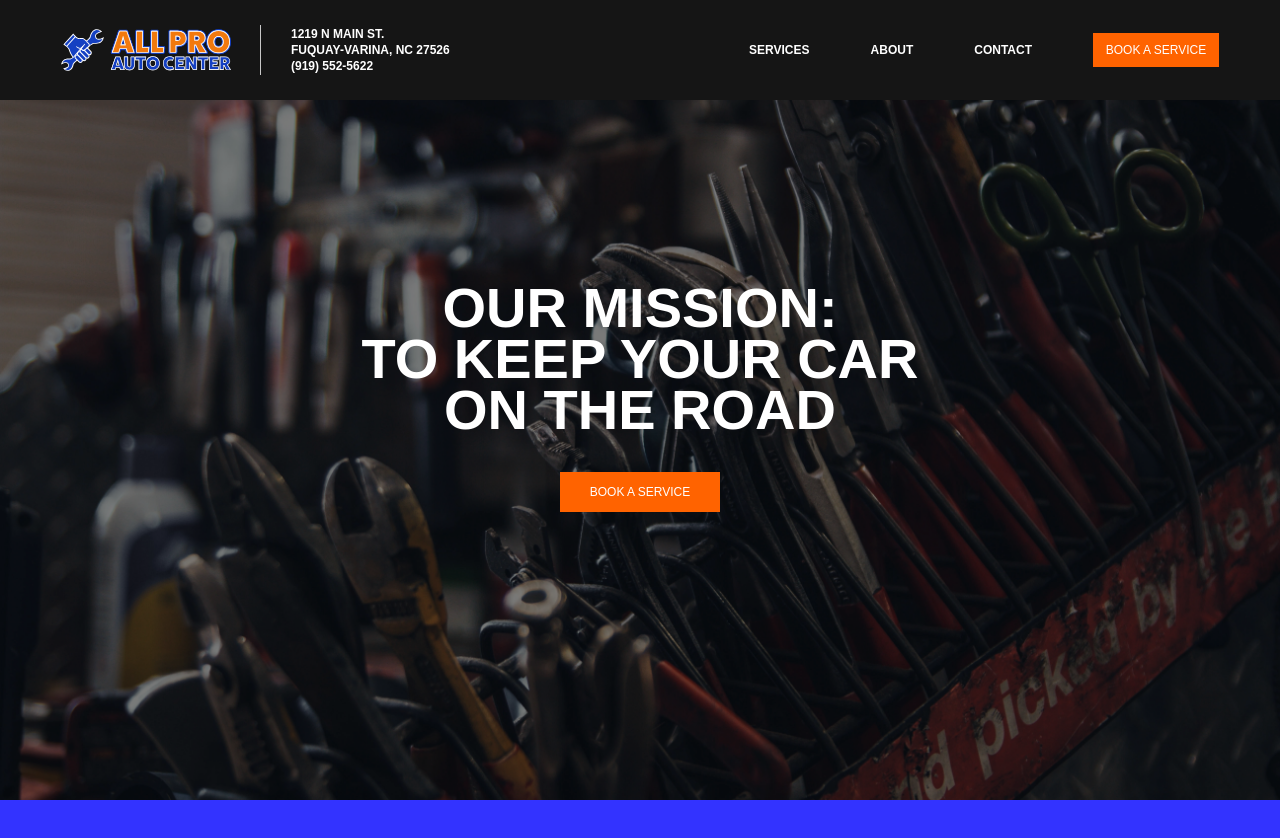
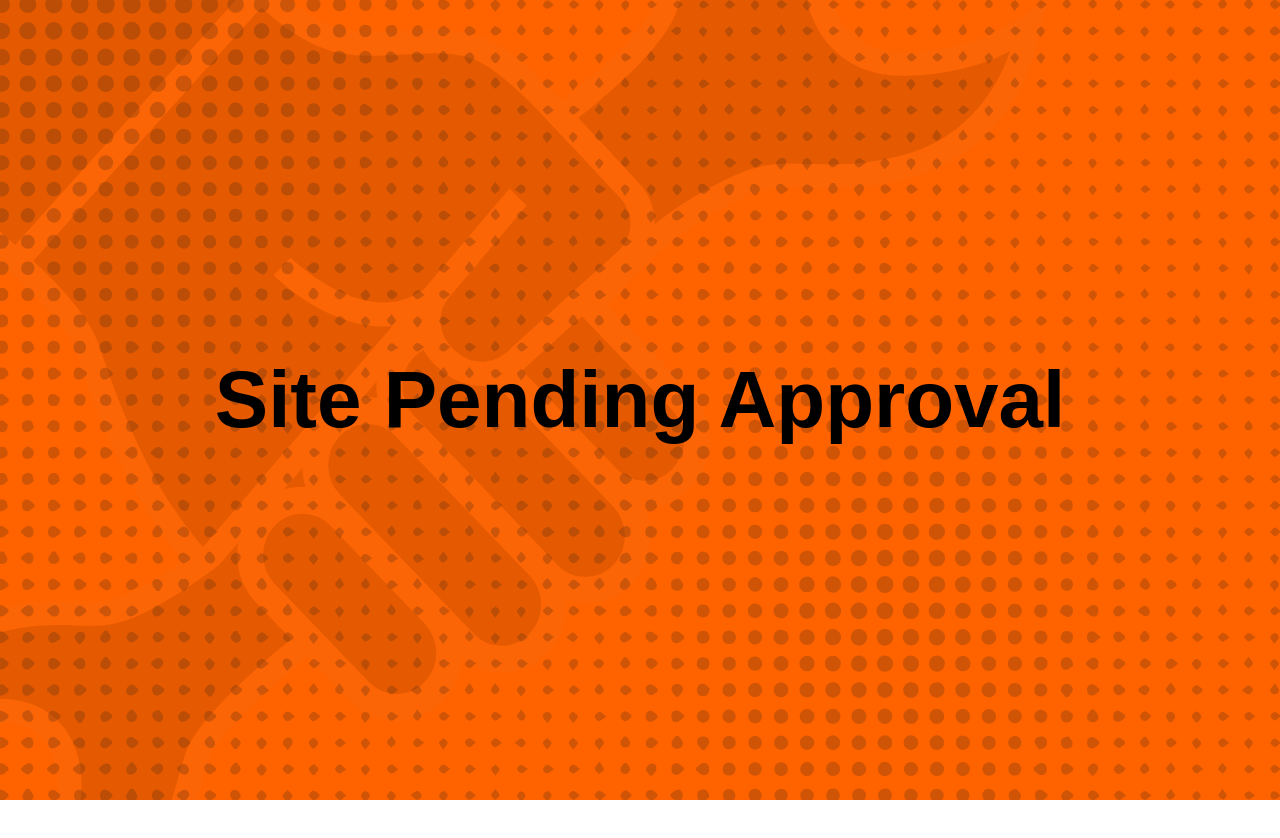
Before and after one commit to Nesmith-Charlesii/nesmith-charlesii.github.io, a React (Create React App) app: page / in a window 1280 px wide. Shown: the top 838 px of the page. After the commit the page ends 800 px from the top, so only its background shows below. Built offline with nearby package versions, Linux system fonts and the light colour scheme; some icons are missing; a web font is replaced by a local one.

Commit message:
site pending approval

```diff
--- a/public/index.html
+++ b/public/index.html
@@ -24,7 +24,7 @@
       work correctly both with client-side routing and a non-root public URL.
       Learn how to configure a non-root public URL by running `npm run build`.
     -->
-    <title>React App</title>
+    <title>All Pro Auto Center</title>
   </head>
   <body>
     <noscript>You need to enable JavaScript to run this app.</noscript>
--- a/src/views/main.js
+++ b/src/views/main.js
@@ -1,4 +1,4 @@
-import React from 'react';
+import React, { useState } from 'react';
 import '../index.css'
 import { NavBar } from '../components/NavBar/navbar';
 import { Hero } from '../components/Hero/hero';
@@ -9,6 +9,7 @@ import { Booking } from '../components/Booking/booking';
 import { Testimonial } from '../components/Reviews/testimonials';
 import { Location } from '../components/location';
 import { createUseStyles } from 'react-jss';
+import BookingCta from '../assets/img/cta_bk_2.svg'
 
 export const Main = () => {
     const useStyles = createUseStyles({
@@ -25,11 +26,38 @@ export const Main = () => {
         coupons: {
             position: "relative"
         },
+        pendingApproval: {
+            height: "100vh",
+            display: "flex",
+            justifyContent: "center",
+            alignItems: "center",
+            backgroundImage: `url(${BookingCta})`,
+            backgroundSize: "cover",
+            backgroundRepeat: "no-repeat",
+            backgroundColor: "rgb(255, 99, 0)",
+            '& p': {
+                fontSize: "10vh",
+                fontFamily: "arial, fantasy",
+                fontWeight: 700
+            }
+        }
     })
 
     const classes = useStyles();
+    const [maintenance, setMainenance] = useState(true)
 
     return (
+        <>
+
+        {
+            maintenance === true ?
+
+            <div className={classes.pendingApproval}>
+                <p>Site Pending Approval</p>
+            </div>
+
+            :
+
             <div className={classes.mainContainer}>
                 <NavBar />
                 <Hero/>
@@ -43,5 +71,9 @@ export const Main = () => {
                     <p>&copy; 2021 All Pro Auto. All Rights Reserved</p>
                 </footer>
             </div>
+
+        }
+
+        </>
     )
 }
```
Lines whose indentation alone changed are shown as unchanged.
